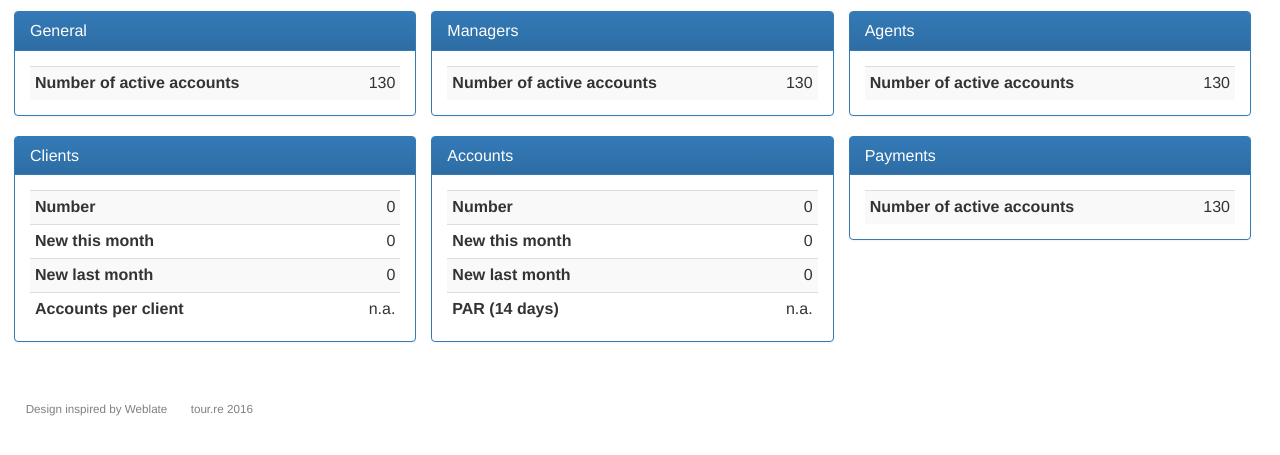
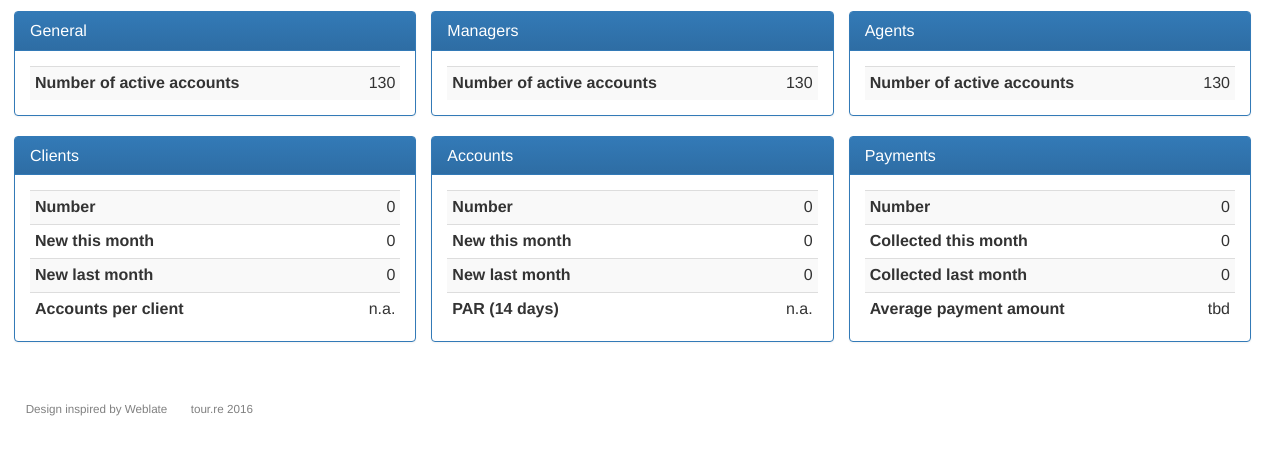
Before and after one commit to tourRe/azimuth, a Django app: page /sales/ in a window 1280 px wide. Shown: the part 174-629 px from the top of the page. Run offline with Django 3.2, Linux system fonts and the light colour scheme; data that the repository does not hold is empty; parts of the project's set-up code (start-up, migrations or seed data) failed here and were passed over; some libraries are stand-ins or nearby versions.

Commit message:
improved sales index page

```diff
--- a/pulse/sales/templates/sales/index.html
+++ b/pulse/sales/templates/sales/index.html
@@ -68,7 +68,7 @@
               <a href="{% url 'sales:client_index' %}">Clients</a></h4></div>
           <div class="panel-body">
             <table class="table table-condensed table-striped">
-              {% for key, value in Clients.items %}
+              {% for key, value in table_clients.items %}
               <tr>
                 <th>{{ key }}</th>
                 <td>{{ value }}</td>
@@ -84,7 +84,7 @@
               <a href="{% url 'sales:account_index' %}">Accounts</a></h4></div>
           <div class="panel-body">
             <table class="table table-condensed table-striped">
-              {% for key, value in Accounts.items %}
+              {% for key, value in table_accounts.items %}
               <tr>
                 <th>{{ key }}</th>
                 <td>{{ value }}</td>
@@ -100,10 +100,12 @@
               <a href="{% url 'sales:payment_index' %}">Payments</a></h4></div>
           <div class="panel-body">
             <table class="table table-condensed table-striped">
+              {% for key, value in table_payments.items %}
               <tr>
-                <th>Number of active accounts</th>
-                <td>130</td>
+                <th>{{ key }}</th>
+                <td>{{ value }}</td>
               </tr>
+              {% endfor %}
             </table>
           </div>
         </div>
--- a/pulse/sales/views.py
+++ b/pulse/sales/views.py
@@ -2,6 +2,8 @@
 from django.shortcuts import render
 # Module that has the ordered dictionnary class
 import collections
+# Modules to handle dates and timwezones
+import datetime, pytz
 # Importing necessary models
 from .models import Agent, Manager, Account, Client, Payment
 
@@ -25,7 +27,15 @@ def index(request):
         table_clients['New last month'] += (c.get_new_LM)*1
     table_clients['Accounts per client'] = ratio(
             Account.objects.all().count(),table_clients['Number'],False,2)
-    context['Clients'] = table_clients
+    # Converting numbers to well presented strings
+    table_clients['Number'] = str("{:,}".format(
+        table_clients['Number']))
+    table_clients['New this month'] =  str("{:,}".format(
+        table_clients['New this month']))
+    table_clients['New last month'] =  str("{:,}".format(
+        table_clients['New last month']))
+
+    context['table_clients'] = table_clients
 
     # Preparing Accounts table
     table_accounts = collections.OrderedDict()
@@ -40,9 +50,35 @@ def index(request):
         table_accounts['New last month'] += (a.get_new_LM)*1
         oar_14 += a.OAR(14)
         outstanding += a.plan_tot - a.get_paid
+    table_accounts['New this month'] =  str("{:,}".format(
+        table_accounts['New this month']))
+    table_accounts['New last month'] =  str("{:,}".format(
+        table_accounts['New last month']))
     table_accounts['PAR (14 days)'] = ratio(
             oar_14,outstanding,True,2)
-    context['Accounts'] = table_accounts
+    context['table_accounts'] = table_accounts
+
+    # Preparing Payments table
+    table_payments = collections.OrderedDict()
+    Q = Payment.objects.all()
+    table_payments['Number'] = str("{:,}".format(Q.count()))
+    today = datetime.datetime.today().replace(tzinfo=pytz.utc)
+    today_m2m = today - datetime.timedelta(62,0,0)
+    Q2 = Payment.objects.filter(date__gt = today_m2m)
+    table_payments['Collected this month'] = 0
+    table_payments['Collected last month'] = 0
+    for p in Q2:
+        table_payments['Collected this month'] += (p.get_TM)*1
+        table_payments['Collected last month'] += (p.get_LM)*1
+    table_payments['Collected this month'] =  str("{:,}".format(
+        table_payments['Collected this month']))
+    table_payments['Collected last month'] =  str("{:,}".format(
+        table_payments['Collected last month']))
+    # Check online for averaging a field
+    # table_payments['Average payment amount'] = str("{:,}".format(
+    # Q.amount__average))
+    table_payments['Average payment amount'] = "tbd"
+    context['table_payments'] = table_payments
 
     return render(request, 'sales/index.html', context)
 
```
Also changed, not shown: pulse/sales/models.py (+10 -0 lines), scripts/db.json.
